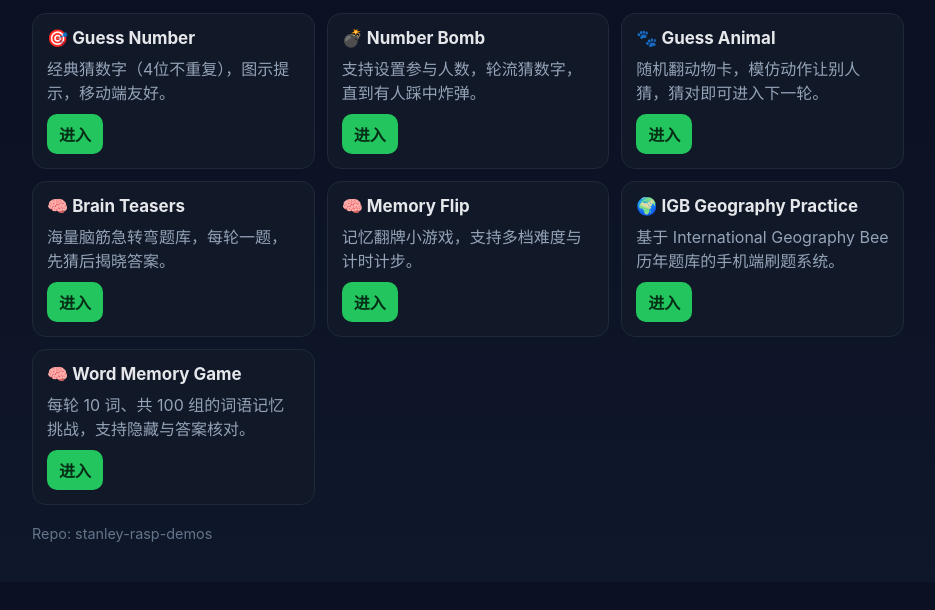
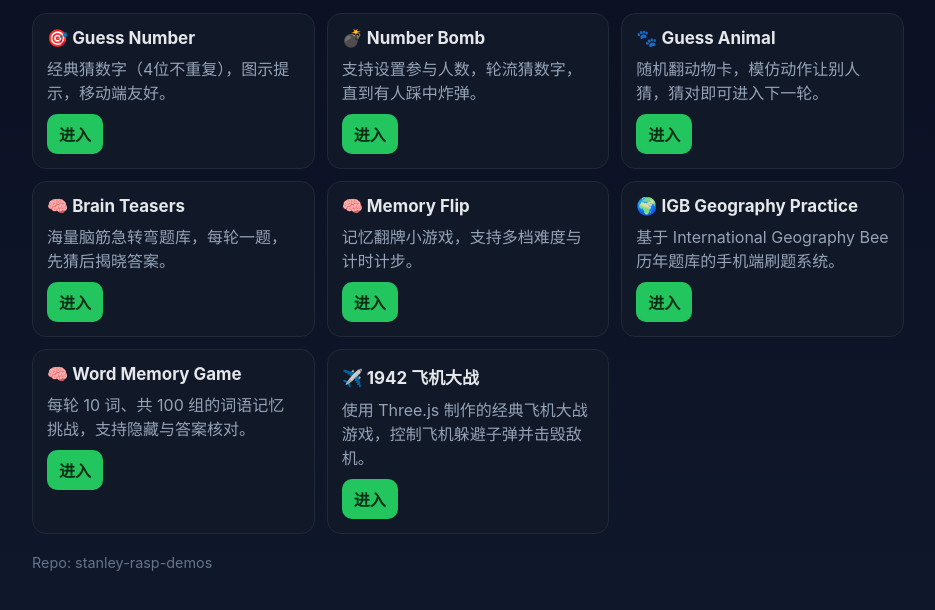
Before and after one commit to stanleyguo7/stanley-rasp-demos, a plain HTML site: page index.html in a window 1280 px wide. Shown: the part 104-714 px from the top of the page, without its empty margins (172-1107 px from the left). Drawn offline with Linux system fonts and the light colour scheme.

Commit message:
feat: 在首页添加 1942 飞机大战游戏链接

```diff
--- a/index.html
+++ b/index.html
@@ -71,6 +71,12 @@
           <a class="btn" href="./demos/word-memory-game/">进入</a>
         </article>
 
+        <article class="card">
+          <h2>✈️ 1942 飞机大战</h2>
+          <p>使用 Three.js 制作的经典飞机大战游戏，控制飞机躲避子弹并击毁敌机。</p>
+          <a class="btn" href="./demos/airplane-1942/">进入</a>
+        </article>
+
 
       </section>
 
```
